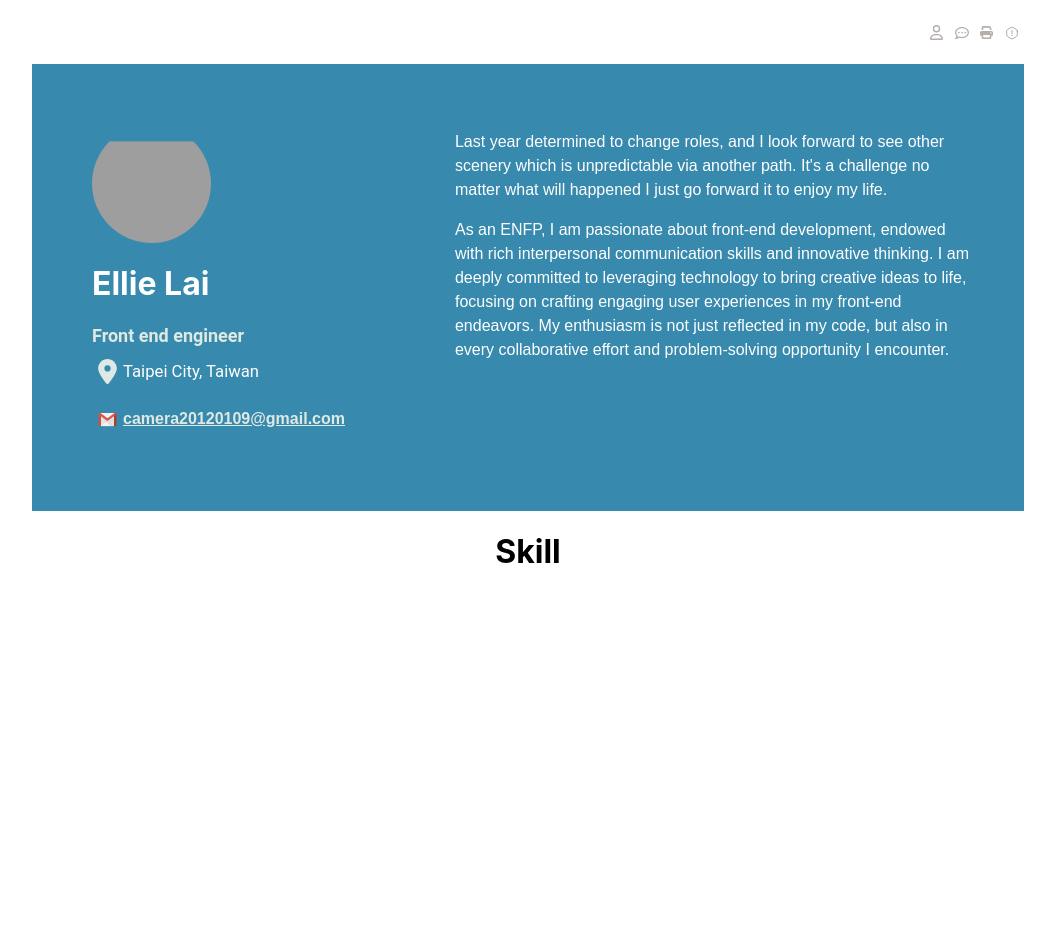
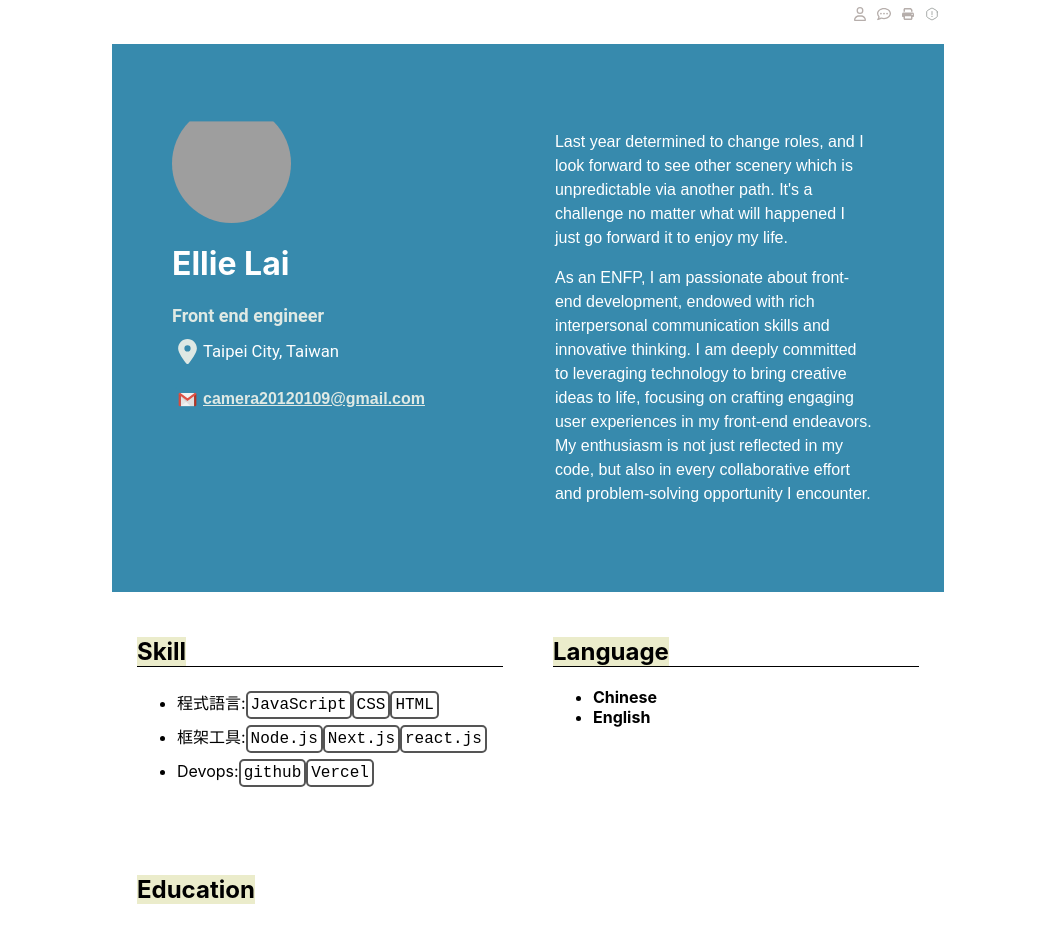
Before and after one commit to Alpaca0708/resume, a React (Create React App) app: page / in a window 1280 px wide. Shown: the top 928 px of the page, without its empty margins (112-1167 px from the left). Before the commit the page ends 800 px from the top, so only its background shows below. Built offline with nearby package versions, Linux system fonts and the light colour scheme; grey boxes are pictures that could not be loaded.

Commit message:
education

```diff
--- a/src/App.css
+++ b/src/App.css
@@ -39,8 +39,8 @@
 
 
 .iconButton {
-  width: 25px;
-  height: 25px;
+  width: 24px;
+  height: 100%;
   border-radius: 50%;
   border: 0;
   background-color: transparent;
@@ -55,3 +55,14 @@
 .iconButton:hover{
   background-color: #f0f2f1;
 }
+
+.liItems {
+  border-radius: 5px;
+  border: 2px solid #555555;
+  font-family: Courier New,Courier,monospace;
+  padding: 3px;
+  width:auto;
+  /* font-weight:bold; */
+  /* font-size: 16px; */
+
+}
--- a/src/App.js
+++ b/src/App.js
@@ -7,20 +7,31 @@ import printIcon from './print.svg';
 import ellie from './ellie.png';
 import mail from './mail.svg';
 import location from './location.svg';
+import graduation from './graduation.svg';
 
 
 function App() {
   return (
+    <div style= {{
+      display:'flex',
+      justifyContent:'center',
+
+    }}>
+
             <div style = {{display:'flex',
                           flexDirection:'column',
-                   justifyContent:'center',alignItems:'center'}}>
+                          justifyContent:'center',
+                          alignItems:'center',
+                          width:'65%',
+                          //  padding:'5%'
+                        }}>
                   {/* top icon */}
-          <div style= {{width:'992px',
+                  <div style= {{width:'100%',
                                 height:'28px',
                                 display:'flex',
                                 justifyContent:'flex-end',
                                 marginBottom: '16px',
-                        marginTop:'20px'
+                                // marginTop:'20px'
                                 }}>
                                   <button className='iconButton'><img src= {userIcon} alt="user" /></button>
                                   <button className='iconButton'><img src= {commentIcon} alt="user" /></button>
@@ -32,10 +43,10 @@ function App() {
               <div style={{
                 display:'flex',
                 backgroundColor:'#378AAD',
-        width:'992px',
-        // height:'647px',
-        padding:'50px,10px,30px,10px',
-        justifyContent:'space-between'
+                width:'100%',
+                justifyContent:'center',
+                height:'auto'
+                // flexWrap:'wrap'
               }}>
                   {/* 個人資料 */}
                       <div style = {{
@@ -65,7 +76,7 @@ function App() {
                                                             }}></img>
                                 </div>
                                     <div style={{
-                              // padding:'20px',
+
                                                 }}>
                                         <h1 style={{color:'#fff'}}>Ellie Lai</h1>
                                         <h4 style={{color:'#dfe9e4',
@@ -91,23 +102,80 @@ function App() {
                                                     }}> <img style={{ verticalAlign: 'middle', margin:'3px'}} src={mail} alt="mail" />camera20120109@gmail.com</p>
                                     </div>
                         </div>
-                <div style={{padding:'50px',
+                        <div style={{padding:'70px',
                                     color:'#fff',
                                     fontFamily:'sans-serif',
                                     fontSize:'16px',
-                             lineHeight:1.5}}>
+                                    lineHeight:1.5,
+                                    justifyContent:'space-between'}}>
                           <p>Last year determined to change roles, and I look forward to see other scenery which is unpredictable via another path. It's a challenge no matter what will happened I just go forward it to enjoy my life. </p>
                           <p>As an ENFP, I am passionate about front-end development, endowed with rich interpersonal communication skills and innovative thinking. I am deeply committed to leveraging technology to bring creative ideas to life, focusing on crafting engaging user experiences in my front-end endeavors. My enthusiasm is not just reflected in my code, but also in every collaborative effort and problem-solving opportunity I encounter.</p>
                         </div>
                 </div>
+              <div style={{
+                display:'flex',
+                justifyContent:'flex-start',
+                width:'100%'
+              }}>
+                    <div style={{
+                      width:'100%',
+                      padding:'3%'
+                    }} >
+                      <h2 style={{
+                        borderBottom: '1px solid black',
+                        // backgroundColor:'#EBECCB',
 
-    <div>
-      <h1>Skill</h1>
+                        }}><span style ={{backgroundColor:'#EBECCB'}}>Skill</span></h2>
+                        <ul style={{lineHeight:2}}>
+                            <li >程式語言:<span className='liItems'>JavaScript</span>
+                                         <span className='liItems'>CSS</span>
+                                         <span className='liItems'>HTML</span></li>
+                            <li >框架工具:<span className='liItems'>Node.js</span>
+                                         <span className='liItems'>Next.js</span>
+                                         <span className='liItems'>react.js</span></li>
+                            <li >Devops:<span className='liItems'>github</span>
+                                         <span className='liItems'>Vercel</span></li>
+
+                        </ul>
+                    </div>
+                    <div style={{
+                      width:'100%',
+                      padding:'3%'
+                    }} >
+                      <h2 style={{
+                        borderBottom: '1px solid black',
+
+                        }}><span style ={{backgroundColor:'#EBECCB'}}>Language</span></h2>
+                        <ul style={{lineHeight:'auto',fontWeight:'bold'}}>
+                            <li >Chinese</li>
+                            <li >English</li>
+                       </ul>
+
+                    </div>
+              </div>
+
+              <div style={{
+                display:'flex',
+                justifyContent:'flex-start',
+                width:'100%'
+              }}>
+                <div style={{
+                      width:'40%',
+                      padding:'3%',
+
+                    }} >
+                      <h2 ><span style ={{backgroundColor:'#EBECCB'}}>Education</span></h2>
+                      <p style={{fontWeight:'bold', fontSize:'20px'}}><img src={graduation} alt='graduation'></img>Bachelor, Shih Hsin University</p>
+                      <div style = {{borderBottom: '1px solid black'}}></div>
+
+                    </div>
+
               </div>
 
 
 
             </div>
+    </div>
   );
 }
 
```
Also changed, not shown: src/graduation.svg (added). Lines whose indentation alone changed are shown as unchanged.
